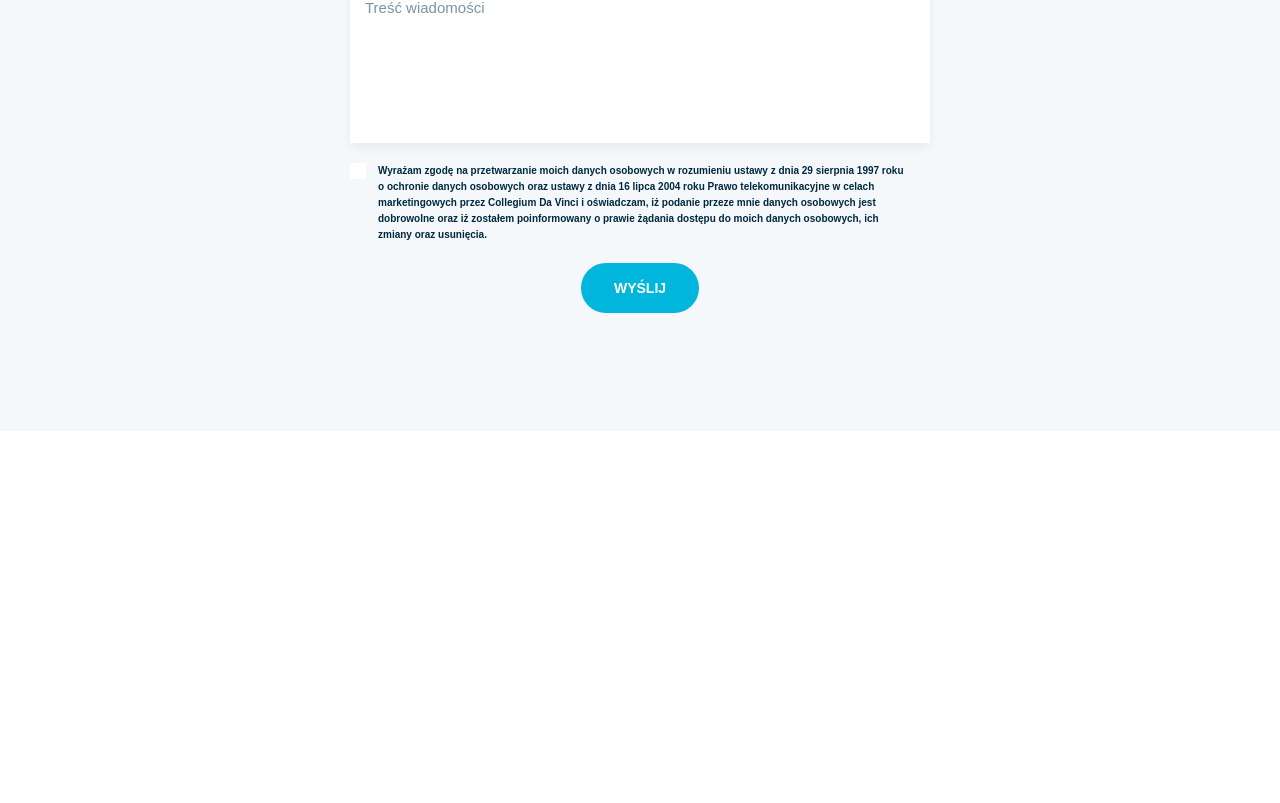
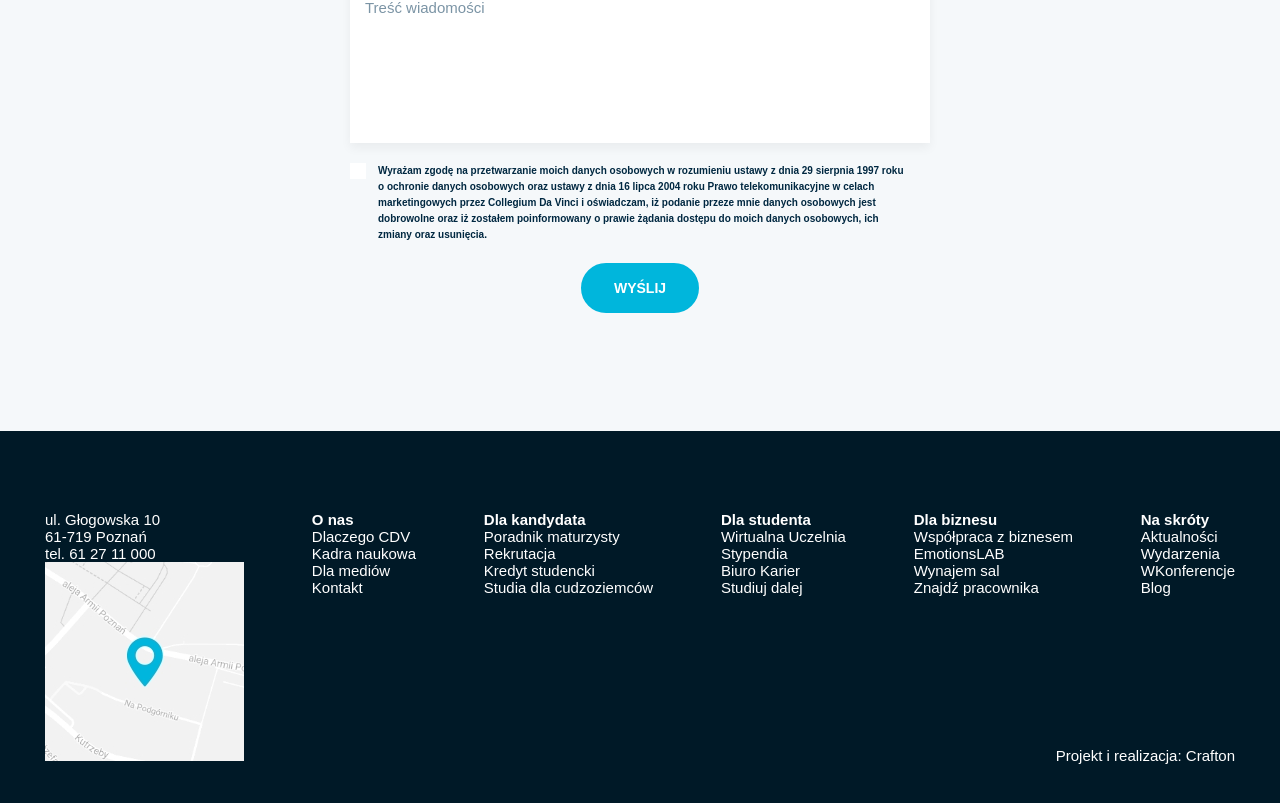
Before and after one commit to AdrianChojnacki/Universitas, a React (Create React App) app: page / in a window 1280 px wide. Shown: the part 3569-4372 px from the top of the page. Before the commit the page ends 4000 px from the top, so only its background shows below. Built offline with nearby package versions, Linux system fonts and the light colour scheme.

Commit message:
added footer

```diff
--- a/src/components/App.js
+++ b/src/components/App.js
@@ -2,6 +2,7 @@ import React from "react";
 import "./App.scss";
 import { BrowserRouter as Router, Switch, Route } from "react-router-dom";
 import Header from "./js/Header";
+import Footer from "./js/Footer";
 import Home from "./js/Home";
 import Istage from "./dummy-pages/Istage";
 import IIstage from "./dummy-pages/IIstage";
@@ -22,6 +23,7 @@ function App() {
           <Route path="/trainings" component={Trainings} />
           <Route path="/services" component={Services} />
         </Switch>
+        <Footer />
       </div>
     </Router>
   );
--- a/src/components/App.scss
+++ b/src/components/App.scss
@@ -2,6 +2,7 @@
 @import "./scss/global.scss";
 @import "./scss/header.scss";
 @import "./scss/nav.scss";
+@import "./scss/footer.scss";
 @import "./scss/start.scss";
 @import "./scss/slider.scss";
 @import "./scss/article.scss";
--- /dev/null
+++ b/src/components/js/Footer.js
@@ -0,0 +1,55 @@
+import React from "react";
+import map from "../img/map.jpg";
+
+function Footer(props) {
+  return (
+    <footer className="footer">
+      <div className="footer__container container">
+        <div>
+          <p>ul. Głogowska 10</p>
+          <p>61-719 Poznań</p>
+          <p>tel. 61 27 11 000</p>
+          <img src={map} alt="map" />
+        </div>
+        <div>
+          <h6>O nas</h6>
+          <p>Dlaczego CDV</p>
+          <p>Kadra naukowa</p>
+          <p>Dla mediów</p>
+          <p>Kontakt</p>
+        </div>
+        <div>
+          <h6>Dla kandydata</h6>
+          <p>Poradnik maturzysty</p>
+          <p>Rekrutacja</p>
+          <p>Kredyt studencki</p>
+          <p>Studia dla cudzoziemców</p>
+        </div>
+        <div>
+          <h6>Dla studenta</h6>
+          <p>Wirtualna Uczelnia</p>
+          <p>Stypendia</p>
+          <p>Biuro Karier</p>
+          <p>Studiuj dalej</p>
+        </div>
+        <div>
+          <h6>Dla biznesu</h6>
+          <p>Współpraca z biznesem</p>
+          <p>EmotionsLAB</p>
+          <p>Wynajem sal</p>
+          <p>Znajdź pracownika</p>
+        </div>
+        <div>
+          <h6>Na skróty</h6>
+          <p>Aktualności</p>
+          <p>Wydarzenia</p>
+          <p>WKonferencje</p>
+          <p>Blog</p>
+        </div>
+        <p class="footer__realization">Projekt i realizacja: Crafton</p>
+      </div>
+    </footer>
+  );
+}
+
+export default Footer;
--- a/src/components/js/Form.js
+++ b/src/components/js/Form.js
@@ -222,7 +222,9 @@ class Form extends Component {
               )}
             </label>
             <button class="form__btn btn btn--blue">{btn}</button>
-            {this.state.confirmation && <h3>{this.state.confirmation}</h3>}
+            {this.state.confirmation && (
+              <p className="form__confirmation">{this.state.confirmation}</p>
+            )}
           </form>
         </div>
       </section>
--- /dev/null
+++ b/src/components/scss/footer.scss
@@ -0,0 +1,20 @@
+.footer {
+  padding: 80px 0 70px;
+  background-color: #001927;
+  color: #fff;
+  font-size: 15px;
+  &__container {
+    display: flex;
+    justify-content: space-between;
+    position: relative;
+    h6 {
+      font-size: 15px;
+      font-weight: 800;
+    }
+  }
+  &__realization {
+    position: absolute;
+    right: 0;
+    bottom: 0;
+  }
+}
--- a/src/components/scss/form.scss
+++ b/src/components/scss/form.scss
@@ -6,6 +6,7 @@
   background-color: #f5f8fa;
   &__container {
     max-width: 580px;
+    position: relative;
   }
   &__header {
     color: #333333;
@@ -124,4 +125,12 @@
     padding: 16px 31px;
     line-height: 1;
   }
+  &__confirmation {
+    position: absolute;
+    bottom: -40px;
+    left: 50%;
+    transform: translateX(-50%);
+    color: green;
+    font-size: 20px;
+  }
 }
```
Also changed, not shown: src/components/img/map.jpg (added).
